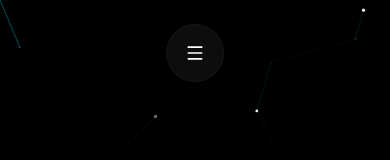
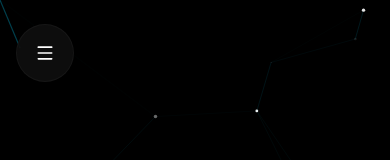
Before and after one commit to ChikwandaChisha/New-Portfolio, a React (Vite) app in the folder app/: page / in a window 390 px wide. Shown: the top 160 px of the page. Built offline with nearby package versions, Linux system fonts and the light colour scheme.

Commit message:
fixed hamburger

```diff
--- a/app/src/sections/Navigation.tsx
+++ b/app/src/sections/Navigation.tsx
@@ -56,7 +56,7 @@ export function Navigation() {
         initial={{ y: -100, opacity: 0 }}
         animate={{ y: 0, opacity: 1 }}
         transition={{ duration: 0.5, ease: [0.4, 0, 0.2, 1] }}
-        className={`fixed left-0 right-0 z-50 flex justify-center transition-all duration-300 ${isScrolled ? 'top-4' : 'top-6'
+        className={`fixed left-0 right-0 z-50 flex justify-start md:justify-center px-4 md:px-0 transition-all duration-300 ${isScrolled ? 'top-4' : 'top-6'
           }`}
       >
         <div className="glass border border-border/50 rounded-full px-3 py-2 hidden md:flex items-center gap-1">
@@ -110,7 +110,7 @@ export function Navigation() {
               animate={{ opacity: 1, y: 0 }}
               exit={{ opacity: 0, y: 20 }}
               transition={{ duration: 0.3, delay: 0.1 }}
-              className="flex flex-col items-center justify-center h-full gap-6"
+              className="flex flex-col items-start justify-center h-full gap-6 px-8"
             >
               {navLinks.map((link, index) => (
                 <motion.a
```
